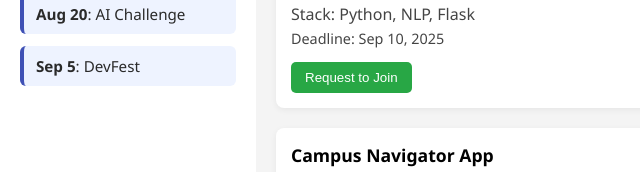
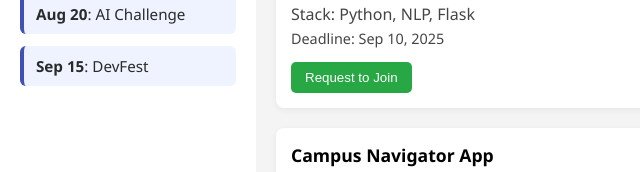
Before and after one commit to Ak2616/codecollab, a website: page public/home.html in a window 1280 px wide. Shown: the part 210-382 px from the top of the page, 0-640 px from the left. Drawn offline with Linux system fonts and the light colour scheme.

Commit message:
test commit

```diff
--- a/public/home.html
+++ b/public/home.html
@@ -172,7 +172,7 @@
         <ul>
           <li><strong>Aug 15</strong>: Hackathon X</li>
           <li><strong>Aug 20</strong>: AI Challenge</li>
-          <li><strong>Sep 5</strong>: DevFest</li>
+          <li><strong>Sep 15</strong>: DevFest</li>
         </ul>
       </div>
     </div>
```
